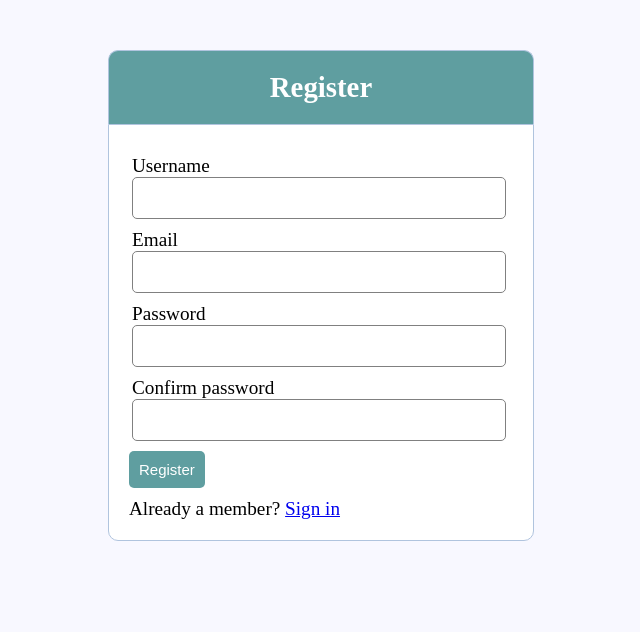
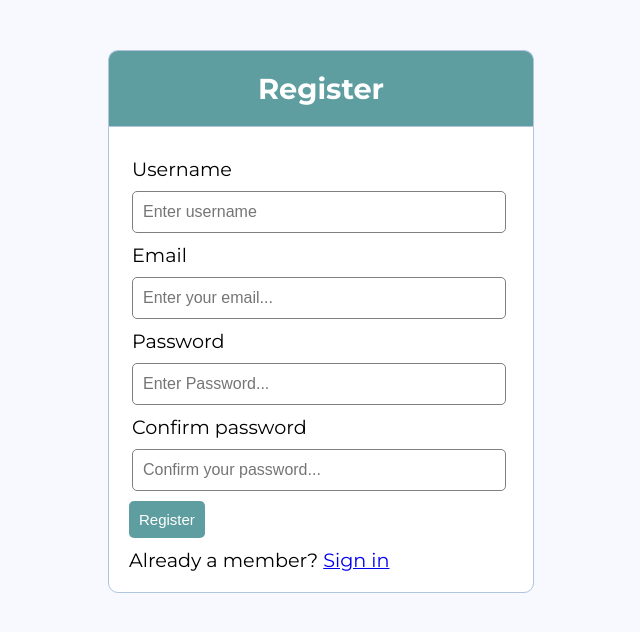
Before and after one commit to DeekCS/Ecommerce-PHP, a PHP site: page /register.php in a window 1280 px wide. Shown: the top 632 px of the page, without its empty margins (319-959 px from the left). Run offline with PHP 8.4, Linux system fonts and the light colour scheme.

Commit message:
add placeholder

```diff
--- a/register.php
+++ b/register.php
@@ -14,25 +14,27 @@
     <?php include('errors.php'); ?>
     <div class="input-group">
         <label>Username
-        <input type="text" id="username" name="username" value="<?php echo $username; ?>">
+        <input type="text" id="username" name="username" value="<?php echo $username; ?>"
+        placeholder="Enter username">
         </label>
         <small class="username-error"></small>
     </div>
     <div class="input-group">
         <label>Email
-        <input type="email" id="email" name="email" value="<?php echo $email; ?>">
+        <input type="email" id="email" name="email" value="<?php echo $email; ?>"
+        placeholder="Enter your email...">
         </label>
         <small class="email-error"></small>
     </div>
     <div class="input-group">
         <label>Password
-        <input id="password" type="password" name="password_1">
+        <input id="password" type="password" name="password_1" placeholder="Enter Password...">
         </label>
         <small class="password-error"></small>
     </div>
     <div class="input-group">
         <label>Confirm password
-        <input id="password2" type="password" name="password_2">
+        <input id="password2" type="password" name="password_2" placeholder="Confirm your password...">
         </label>
         <small class="password2-error"></small>
     </div>
--- a/style.css
+++ b/style.css
@@ -1,3 +1,4 @@
+@import url(https://fonts.googleapis.com/css?family=Montserrat:400,700);
 * {
     margin: 0px;
     padding: 0px;
@@ -5,6 +6,7 @@
 body {
     font-size: 120%;
     background: #F8F8FF;
+    font-family: 'Montserrat', sans-serif;
 }
 
 .header {
@@ -41,6 +43,7 @@ form, .content {
     font-size: 16px;
     border-radius: 5px;
     border: 1px solid gray;
+    margin-top: 10px;
 }
 .btn {
     padding: 10px;
```
